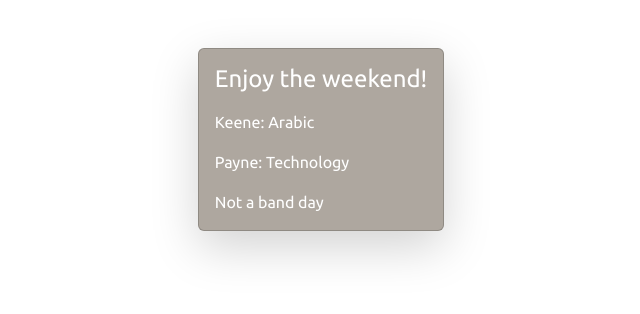
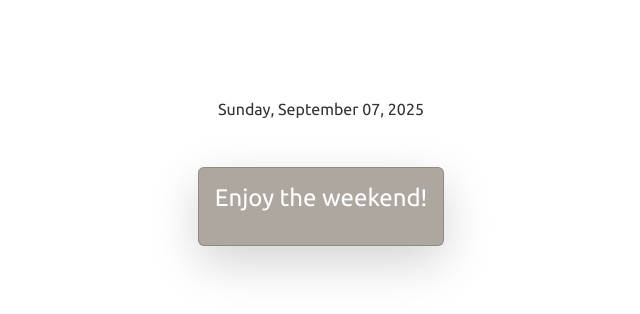
Before and after one commit to sbeslow/beldingessentials, a Flask app: page / in a window 1280 px wide. Shown: the part 56-370 px from the top of the page, without its empty margins (319-959 px from the left). Run offline with Flask 3, Linux system fonts and the light colour scheme; some libraries are stand-ins or nearby versions.

Commit message:
Added the date to the page

```diff
--- a/flask_app/app.py
+++ b/flask_app/app.py
@@ -23,6 +23,7 @@ def home():
         query_date = pd.to_datetime(query_date).date()
 
     essential = find_todays_essential_color(date_in=query_date)
+    date_str = query_date.strftime("%A, %B %d, %Y")
 
     essential_value_str, color_theme = None, None
     if not essential:
@@ -36,7 +37,7 @@ def home():
         color_theme = COLOR_THEME_CONVERTER[essential['color']]
 
     return render_template("index.html", essential_value_str=essential_value_str,
-                           color_theme=color_theme)
+                           color_theme=color_theme, date_str=date_str)
 
 
 # Health check for Render
--- a/flask_app/templates/index.html
+++ b/flask_app/templates/index.html
@@ -20,14 +20,13 @@
             <a class="navbar-brand text-black">Today's Belding Essential</a>
         </div>
     </nav>
-
+    <div class=""container"><h6 class="text-center" style="padding-top: 100px;">{{date_str}}</h6></div>
     <div class="container d-flex justify-content-center align-items-start my-5">
     <div class="card text-white {{color_theme}} shadow-lg" style="max-width: 24rem;">
         <div class="card-body">
         <h4 class="card-title mb-3">{{ essential_value_str }}</h4>
-        <p class="card-text">Keene: Arabic</p>
-        <p class="card-text">Payne: Technology</p>
-        <p class="card-text" id="last-word">Not a band day</p>
+        <p class="card-text"></p>
+        <p class="card-text"></p>
         </div>
     </div>
     </div>
```
